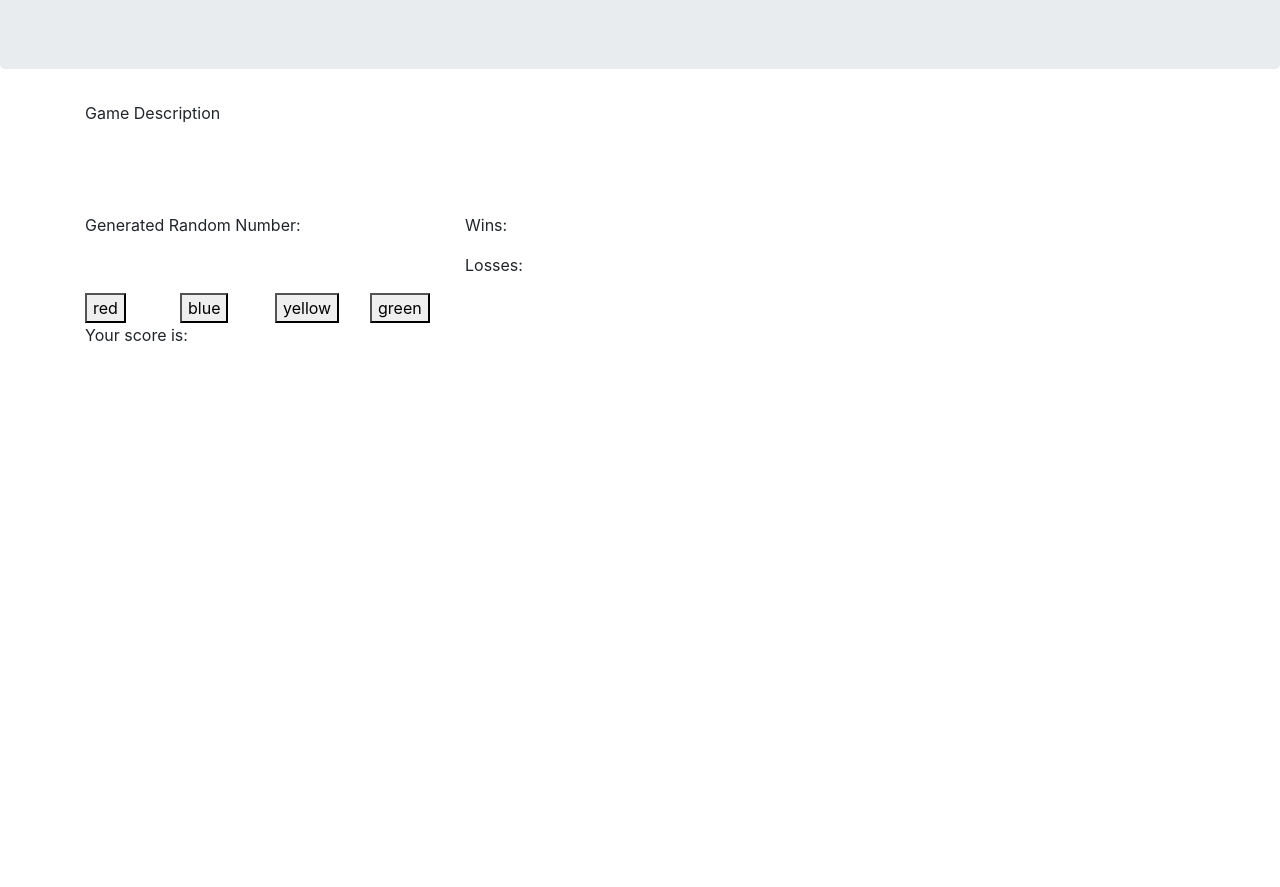
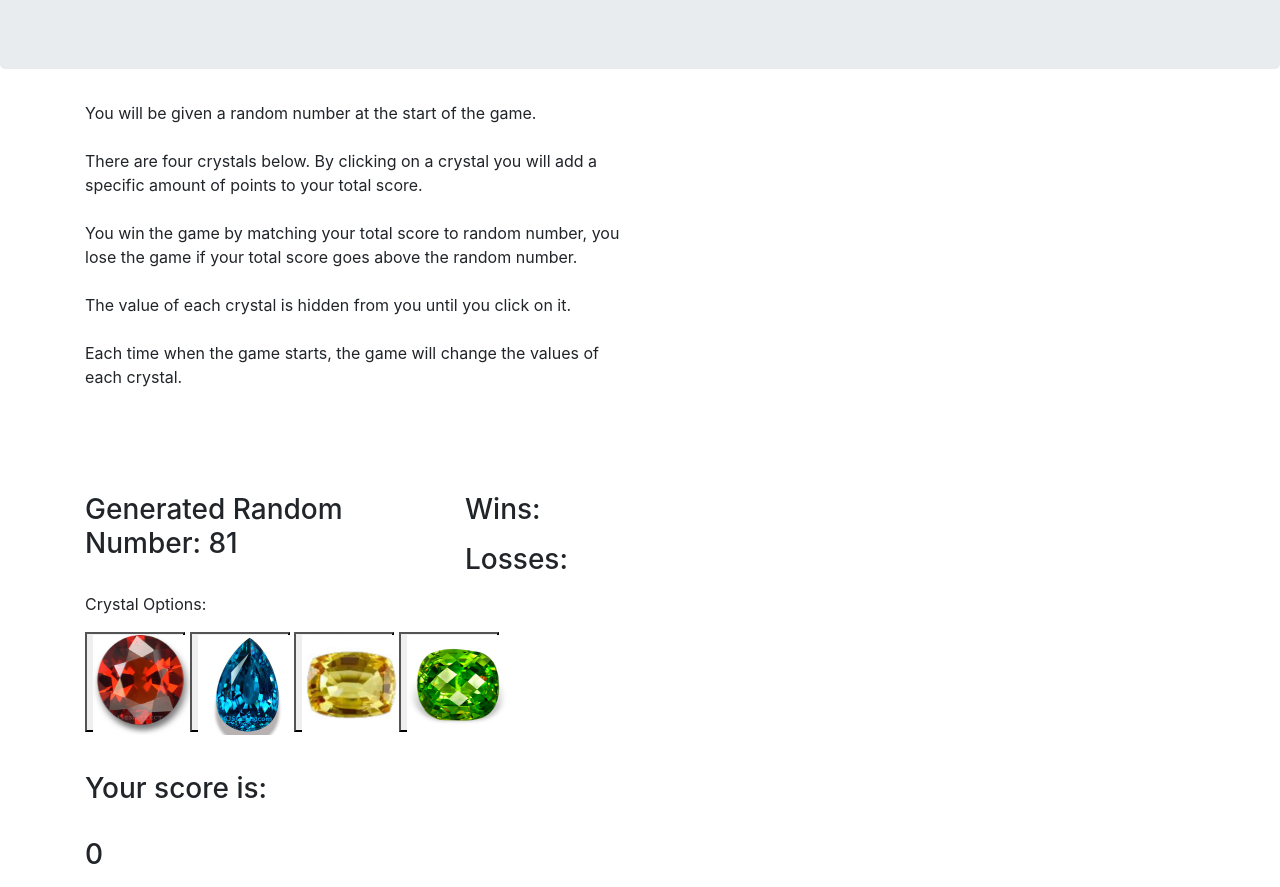
Before and after one commit to nmikeytruong/unit-4-game, a plain HTML site: page index.html in a window 1280 px wide. Shown: the part 115-1002 px from the top of the page. Before the commit the page ends 800 px from the top, so only its background shows below. Drawn offline with nearby package versions, Linux system fonts and the light colour scheme.

Commit message:
Add files via upload

```diff
--- a/assets/javascript/game.js
+++ b/assets/javascript/game.js
@@ -0,0 +1,98 @@
+// global variables
+// var redGem = 0;
+// var blueGem = 0;
+// var yellowGem = 0;
+// var greenGem = 0;
+
+var numberToGet = 0;
+var numberScore = 0;
+
+var winCount = 0;
+var loseCount = 0;
+
+var gem = {
+    red: {
+        number: 0
+    },
+    blue: {
+        number: 0
+    },
+    yellow: {
+        number: 0
+    },
+    green: {
+        number: 0
+    },
+
+};
+
+
+// functions
+var randomNumGen = function(min, max) {
+    return Math.floor(Math.random() * (max - min + 1)) + min;
+}
+
+var startGame = function() {
+    numberScore = 0;
+    numberToGet = randomNumGen(19, 120);
+
+    gem.red.number = randomNumGen(1, 12);
+    console.log(gem.red.number);
+    gem.blue.number = randomNumGen(1, 12);
+    console.log(gem.blue.number);
+    gem.yellow.number = randomNumGen(1, 12);
+    console.log(gem.yellow.number);
+    gem.green.number = randomNumGen(1, 12);
+    console.log(gem.green.number);
+
+    $("#playerNumber").html(numberScore);
+    $("#randomNumber").html(numberToGet);
+}
+
+
+var clickAddNumber = function(gem) {
+    numberScore = numberScore + gem.number;
+    console.log("score: " + numberScore);
+    $("#playerNumber").html(numberScore);
+
+    gameResult();
+}
+
+var gameResult = function() {
+
+    if(numberScore > numberToGet) {
+        alert("You lose");
+        loseCount++;
+        $("#loseCounter").html(loseCount);
+
+        startGame();
+    }
+
+    else if(numberScore == numberToGet) {
+        alert("Winner winner, crystal dinner!");
+        winCount++;
+        $("#winCounter").html(winCount);
+
+        startGame();
+    }
+}
+
+
+// main process
+$("#button-red").on("click", function() {
+    clickAddNumber(gem.red);
+})
+
+$("#button-blue").on("click", function() {
+    clickAddNumber(gem.blue);
+})
+
+$("#button-yellow").on("click", function() {
+    clickAddNumber(gem.yellow);
+})
+
+$("#button-green").on("click", function() {
+    clickAddNumber(gem.green);
+})
+
+startGame();
--- a/index.html
+++ b/index.html
@@ -18,12 +18,30 @@
         .aligncenter {
           text-align: center;
         }
+
+        .button {
+            width: 100px;
+            height: 100px;
+        }
       </style>
 
     <div class="container">
         <div class="row">
             <div class="col-lg-6">
-                <p>Game Description</p>
+                <p>You will be given a random number at the start of the game.
+                    <br><br>
+
+                    There are four crystals below.  By clicking on a crystal you will add a specific amount of points to your total score.
+                    <br><br>
+
+                    You win the game by matching your total score to random number, you lose the game if your total score goes above the random number.
+                    <br><br>
+
+                    The value of each crystal is hidden from you until you click on it.
+                    <br><br>
+
+                    Each time when the game starts, the game will change the values of each crystal.
+                </p>
                 <br>
                 <br>
                 <br>
@@ -32,37 +50,42 @@
 
         <div class="row">
             <div class="col-lg-4">
-                <p>Generated Random Number: <span id="randomNumber"></span></p>
+                <p><h3>Generated Random Number: <span id="randomNumber"></span></h3></p>
             </div>
             <div class="col-lg-2">
-                <p>Wins: <span id="winCounter"></span></p>
-                <p>Losses: <span id="loseCounter"></span></p>
+                <p><h3>Wins: <span id="winCounter"></span></h3></p>
+                <p><h3>Losses: <span id="loseCounter"></span></h3></p>
             </div>
         </div>
 
         <div class="row">
-            <div class="col-lg-1">
-                <button id="button-1" class="button red-button">red</button>
-            </div>
-            <div class="col-lg-1">
-                <button id="button-2" class="button blue-button">blue</button>
-            </div>
-            <div class="col-lg-1">
-                <button id="button-3" class="button yellow-button">yellow</button>
-            </div>
-            <div class="col-lg-1">
-                <button id="button-4" class="button green-button">green</button>
+            <div class="col-lg-8">
+                <p>Crystal Options:</p>
             </div>
         </div>
 
         <div class="row">
+            <div class="col-lg-8">
+                <button id="button-red" class="button"><img src="assets/images/redgem.jpg" class="button"></button>
+
+                <button id="button-blue" class="button"><img src="assets/images/bluegem.jpg" class="button"></button>
+
+                <button id="button-yellow" class="button"><img src="assets/images/yellowgem.jpg" class="button"></button>
+
+                <button id="button-green" class="button"><img src="assets/images/greengem.jpg" class="button"></button>
+            </div>
+        </div>
+
+        <br>
+
+        <div class="row">
             <div class="col-lg-4">
-                <p>Your score is: <span id="score"></span></p>
+                <p><h3>Your score is: </h3></p>
             </div>
         </div>
         <div class="row">
             <div class="col-lg-4">
-                <p><span id="playerNumber"></span></p>
+                <p><h3><span id="playerNumber"></span></h3></p>
             </div>
         </div>
 
@@ -76,19 +99,46 @@
 
 
 
+    <script type="text/javascript" src="https://cdnjs.cloudflare.com/ajax/libs/jquery/3.2.1/jquery.min.js"></script>
+    <script src="assets/javascript/game.js">
 
-    <script type="text/javascript">
+
+    var numberToGuess = 55;
+    $("#randomNumber").text(numberToGuess);
+
+    var counter = 0;
+
+    var numberOptions = [10, 11, 3, 7];
+
+    for (var i = 0; i < numberOptions.length; i++) {
+
+        var imageGem =
+
+
+
+    }
+
+    var increment = numberOptions[Math.round(Math.random())];
+
+    $("#button-1").on("click", function() {
+
+        counter += increment;
+
+        alert("New score: " + counter);
+
+        if (counter === numberToGuess) {
+
+            alert("Win");
+        }
+        else if (counter >= numberToGuess) {
+
+            alert("lose");
+        }
 
 
 
 
-
-
-
-
-
-
-
+    })
 
 
 
```
Also changed, not shown: assets/css/reset.css (line endings or trailing spaces), assets/images/bluegem.jpg (added), assets/images/greengem.jpg (added), assets/images/redgem.jpg (added), assets/images/yellowgem.jpg (added).
